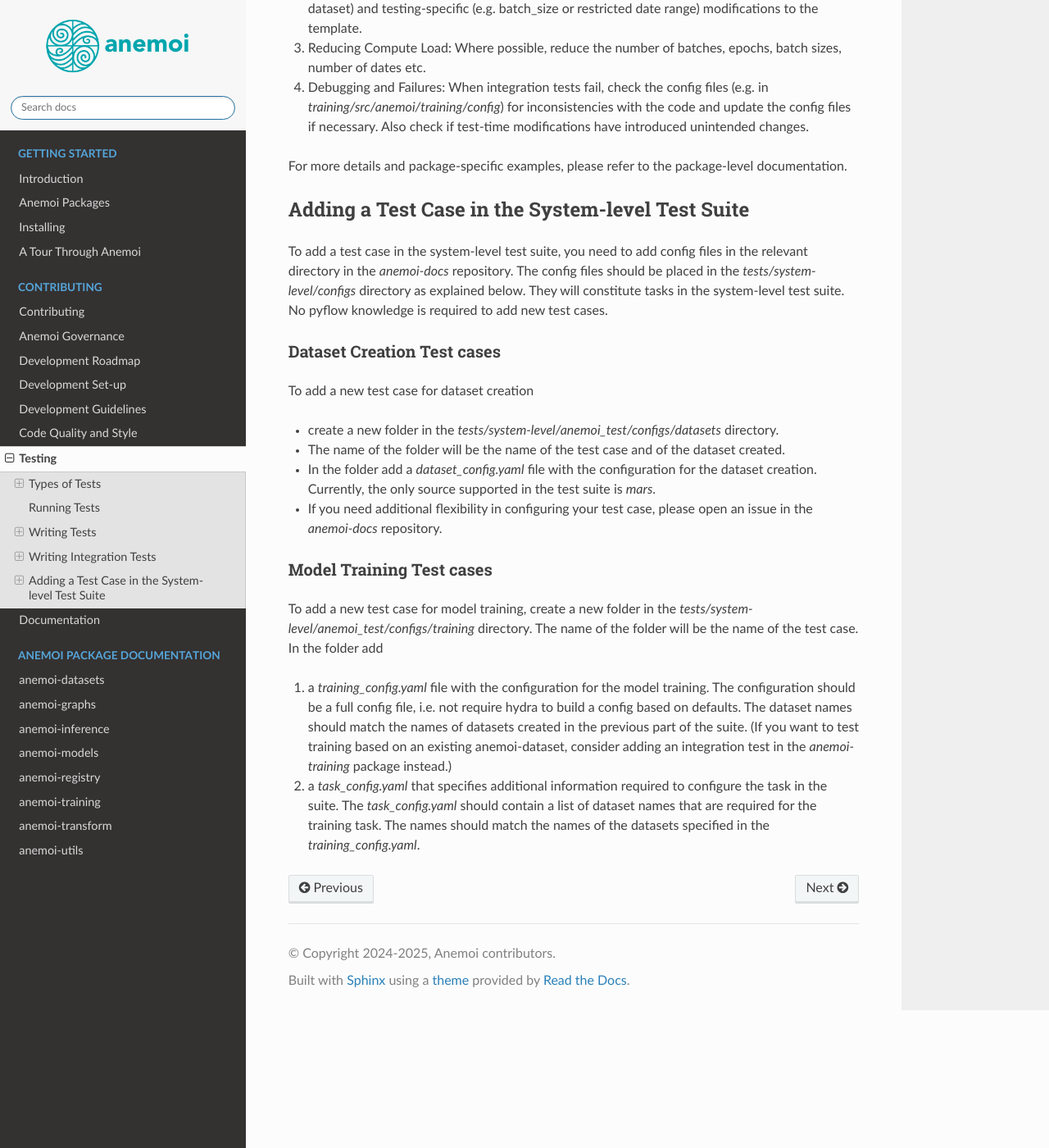
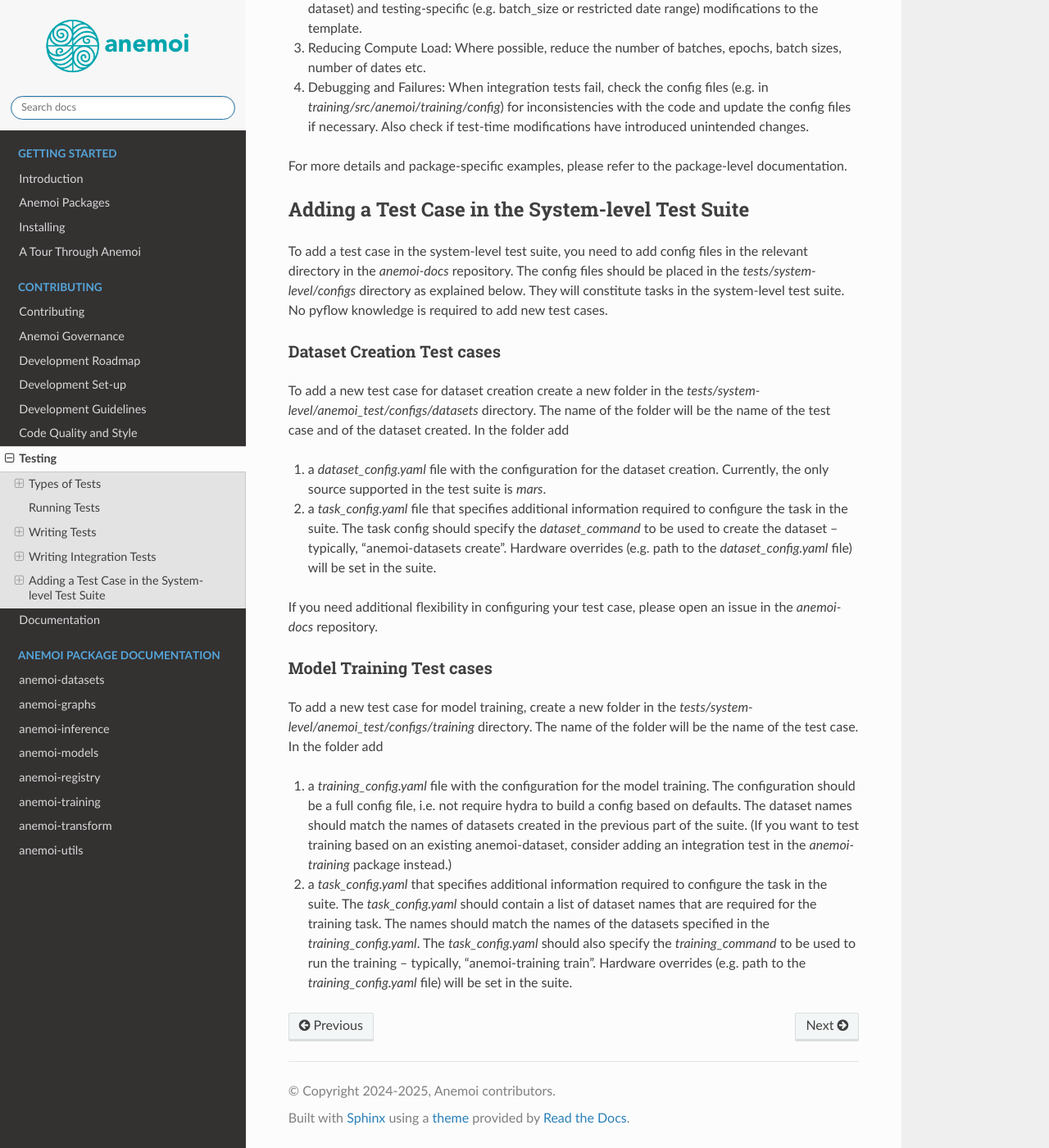
Before and after one commit to ecmwf/anemoi-docs, a Sphinx documentation site: the page built from docs/contributing/testing.rst, in a window 1280 px wide and 1400 px high, scrolled down 4821 px. Shown: the whole window at 82% size. Built offline with Sphinx 7.4.7 and the Read the Docs theme 3.1.0, drawn with Linux system fonts in a browser that asks for light colours.

Commit message:
update docs

```diff
--- a/docs/contributing/testing.rst
+++ b/docs/contributing/testing.rst
@@ -281,20 +281,23 @@ cases.
 Dataset Creation Test cases
 ===========================
 
-To add a new test case for dataset creation
+To add a new test case for dataset creation create a new folder in the
+`tests/system-level/anemoi_test/configs/datasets` directory. The name of
+the folder will be the name of the test case and of the dataset created.
+In the folder add
 
--  create a new folder in the
-   `tests/system-level/anemoi_test/configs/datasets` directory.
+#. a `dataset_config.yaml` file with the configuration for the dataset
+   creation. Currently, the only source supported in the test suite is
+   `mars`.
 
--  The name of the folder will be the name of the test case and of the
-   dataset created.
+#. a `task_config.yaml` file that specifies additional information
+   required to configure the task in the suite. The task config should
+   specify the `dataset_command` to be used to create the dataset --
+   typically, "anemoi-datasets create". Hardware overrides (e.g. path to
+   the `dataset_config.yaml` file) will be set in the suite.
 
--  In the folder add a `dataset_config.yaml` file with the configuration
-   for the dataset creation. Currently, the only source supported in the
-   test suite is `mars`.
-
--  If you need additional flexibility in configuring your test case,
-   please open an issue in the `anemoi-docs` repository.
+If you need additional flexibility in configuring your test case, please
+open an issue in the `anemoi-docs` repository.
 
 Model Training Test cases
 =========================
@@ -315,4 +318,7 @@ the folder will be the name of the test case. In the folder add
    to configure the task in the suite. The `task_config.yaml` should
    contain a list of dataset names that are required for the training
    task. The names should match the names of the datasets specified in
-   the `training_config.yaml`.
+   the `training_config.yaml`. The `task_config.yaml` should also
+   specify the `training_command` to be used to run the training --
+   typically, "anemoi-training train". Hardware overrides (e.g. path to
+   the `training_config.yaml` file) will be set in the suite.
```
